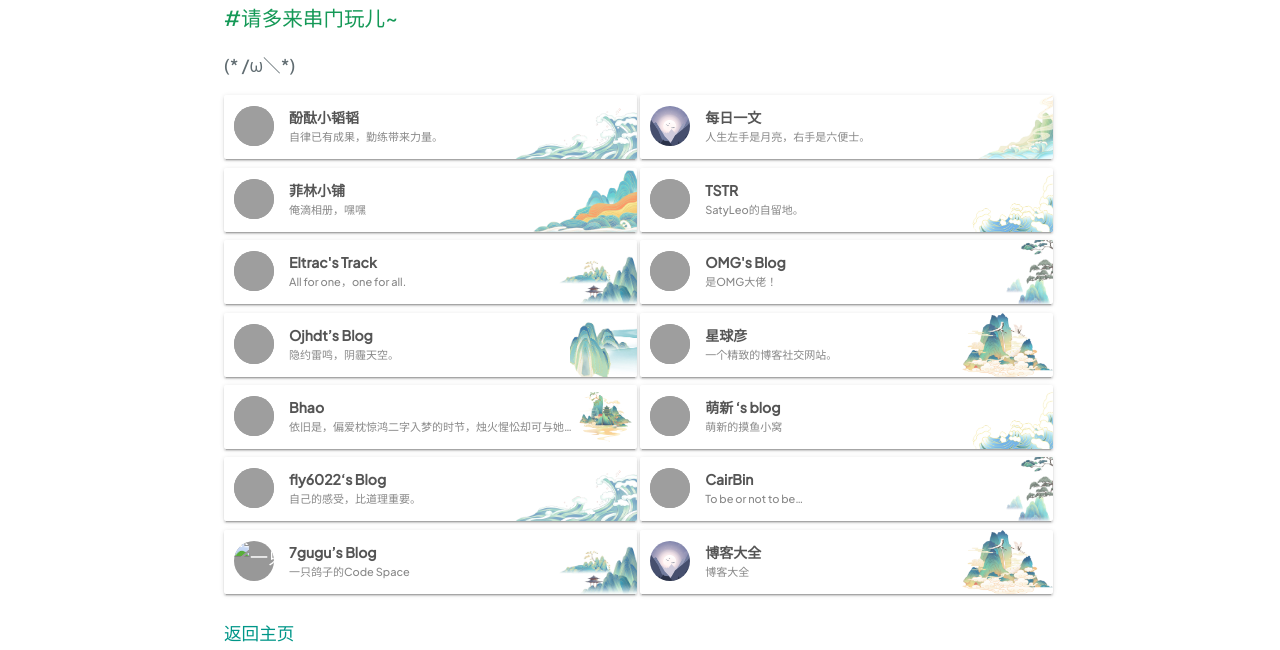
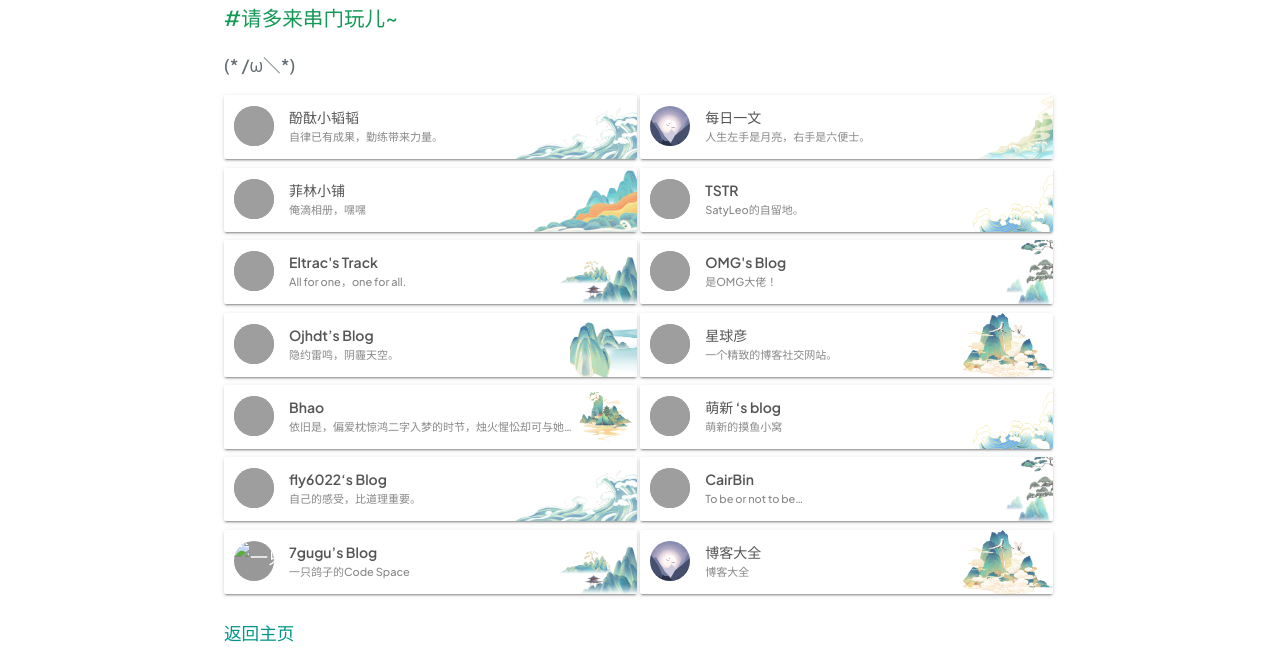
Before and after one commit to link9596/qwq, a Jekyll site: the page built from pages/link.md, in a window 1280 px wide and 1400 px high, scrolled down 711 px. Shown: the part 150-800 px from the top of the window. Built offline with Jekyll 4.4.1, drawn with Linux system fonts in a browser that asks for light colours; comment, search, counter and statistics services are not loaded; grey boxes are pictures that could not be loaded.

Commit message:
Update _layout.scss

```diff
--- a/_sass/blog/_layout.scss
+++ b/_sass/blog/_layout.scss
@@ -310,7 +310,7 @@
   color: #555;
   display: inline-block;
   height: 60px;
-  font-weight: bold;
+  font-family: "txtbold", "Open Sans", "Helvetica Neue", Helvetica, Arial, sans-serif;
   padding-right: 12px;
   padding-left: 12px;
   font-size: 14px;
```
